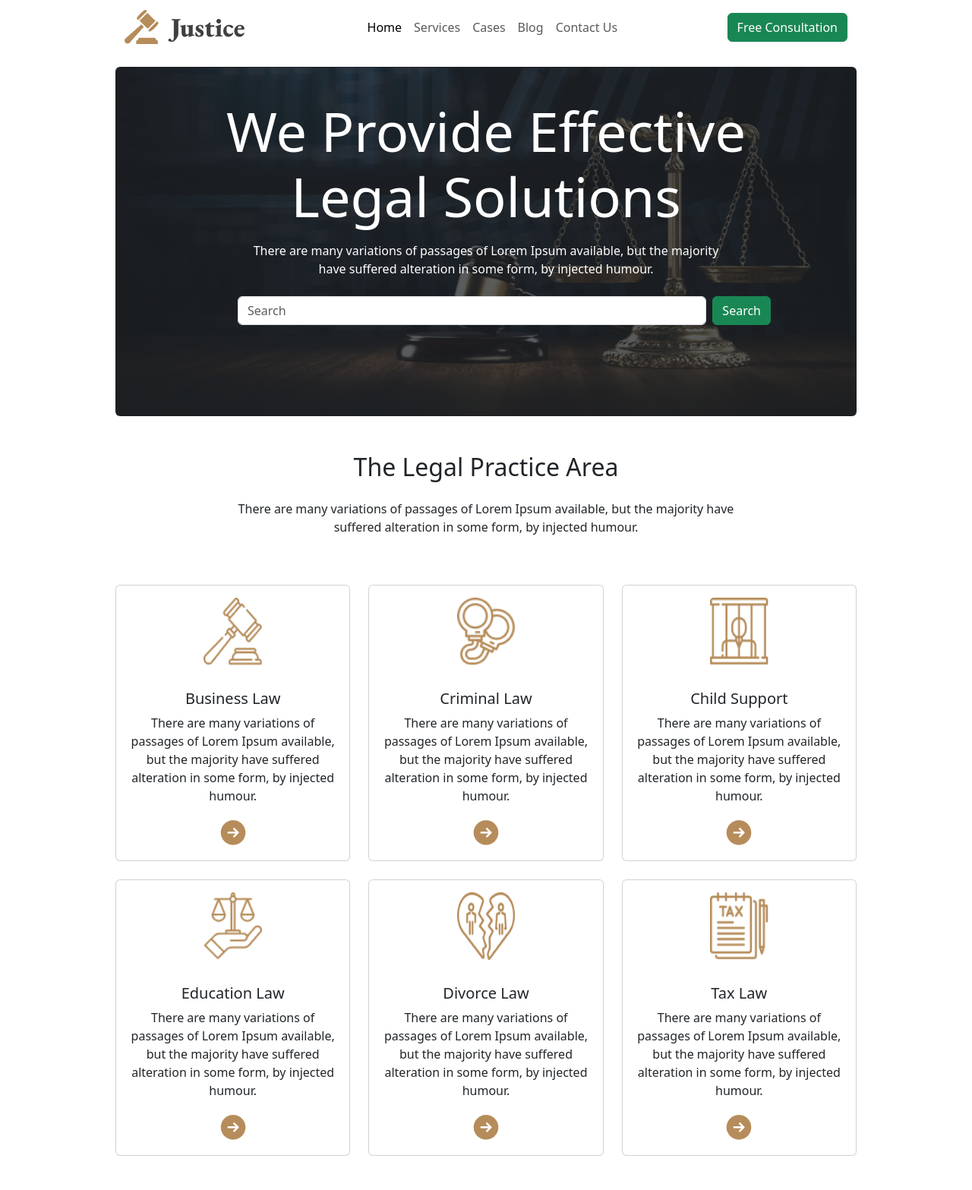
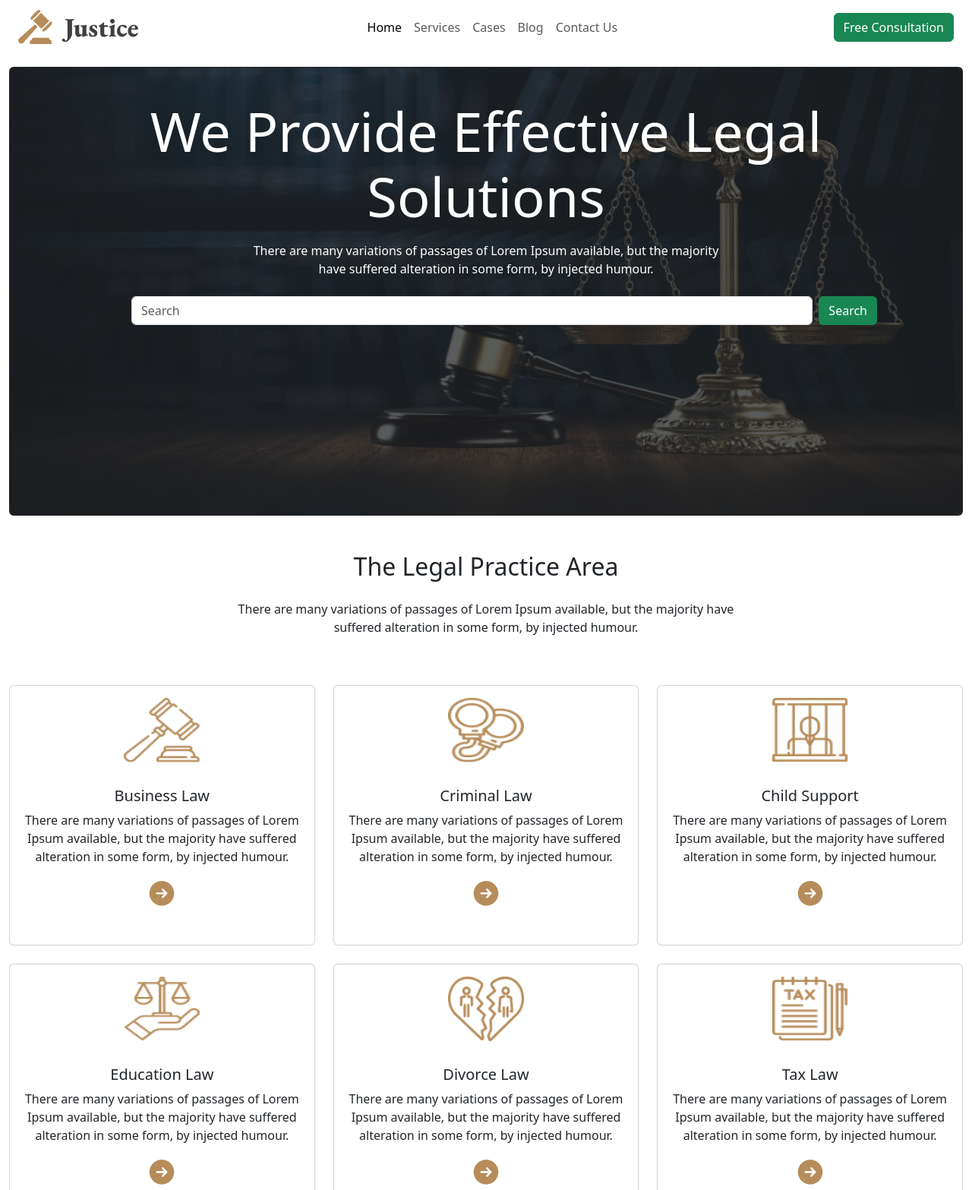
Before and after one commit to Reahana/legal-solution-website, a plain HTML site: page index.html in a window 1280 px wide. Shown: the top 1567 px of the page at 76% size. Drawn offline with Linux system fonts and the light colour scheme.

Commit message:
text width

```diff
--- a/index.html
+++ b/index.html
@@ -11,7 +11,7 @@
 </head>
 <body  class="mx-auto">
     <!-- header -->
-    <header  class="justice-width container-fluid">
+    <header  class=" container-fluid">
         <!-- menu  -->
         <nav class="navbar navbar-expand-lg mb-3 ">
             <div class="container-fluid mx-auto">
@@ -59,7 +59,7 @@
         </section>
     </header>
     <!-- main -->
-    <main class="mt-5 container-fluid justice-width">
+    <main class="mt-5 container-fluid ">
         <!-- The Legal Practice Area -->
         <section class="text-center mb-5">
             <h2 class="pb-3">The Legal Practice Area</h2>
```
